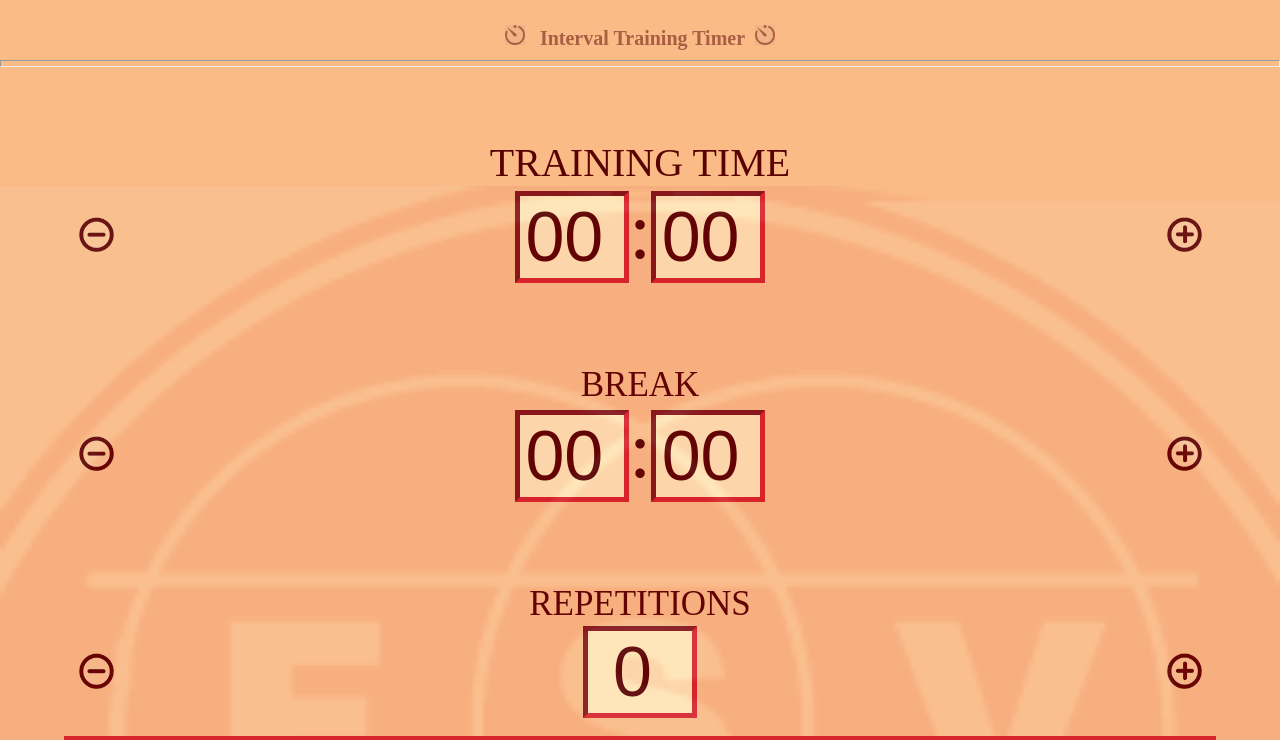
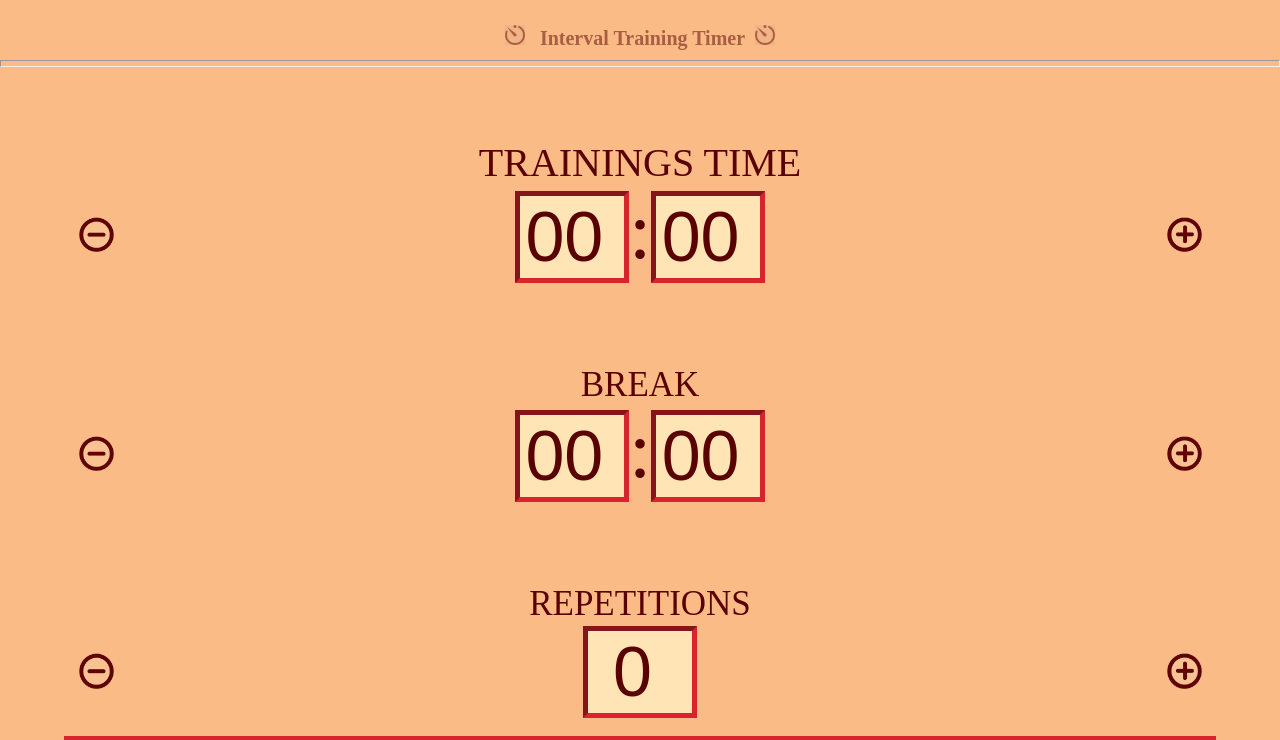
Before and after one commit to Filip-Zafran/Interval_Timer--Redux, a React (Create React App) app: page / in a window 1280 px wide. Shown: the top 740 px of the page. Built offline with nearby package versions, Linux system fonts and the light colour scheme.

Commit message:
add padStart on Settings Page, change background image so its behind the input field

```diff
--- a/src/pages/Settings.js
+++ b/src/pages/Settings.js
@@ -32,11 +32,17 @@ class Settings extends React.Component {
 
 
   setTrainingTimeMinutes(event) {
-    this.setState({ trainingTimeMinutes: parseInt(event.target.value) })
+    const trainingTimeMinutes = String(parseInt(event.target.value, 10)).padStart(2, '0');
+    // https://developer.mozilla.org/en-US/docs/Web/JavaScript/Reference/Global_Objects/String/padStart
+
+    this.setState({ trainingTimeMinutes });
+    // same as without when same name
+        // this.setState({ trainingTimeMinutes: trainingTimeMinutes });
   }
 
   setTrainingTimeSeconds(event) {
-    this.setState({ trainingTimeSeconds: parseInt(event.target.value) })
+    const trainingTimeSeconds = String(parseInt(event.target.value, 10)).padStart(2, '0');
+    this.setState({ trainingTimeSeconds });
   }
 
     setBreakTimeMinutes(event) {
@@ -53,7 +59,10 @@ class Settings extends React.Component {
  render () {
    return (
 
-    <div className="mainDiv" >
+     // BACKHROUND IMAGE CHANGE i vrati BACKGROUND IMAGE KAJ JE IZBRISAO
+
+
+      <div className="mainDiv" style={{ backgroundImage: Logo }} >
 
          <div id="header">
             <img
@@ -74,17 +83,8 @@ class Settings extends React.Component {
 
         <hr className="horzLine"/>
 
-      <label id="trainingTimeLabel" > TRAINING TIME
+      <label id="trainingTimeLabel" > TRAININGS TIME
        </label>
-
-    {/* // BACKGROUND PICTURE  */}
-          <img
-            className="logoImg"
-            src={Logo}
-            alt="berolina-stralau logo"
-        />
-
-
 
       <div className="timerCells">
 
@@ -96,9 +96,9 @@ class Settings extends React.Component {
 
 
         <div className="innerTimerCells">
-      <input type="number" className="inputCell" value={this.state.trainingTimeMinutes} onChange={this.setTrainingTimeMinutes} />
+      <input type="number" className="inputCell" maxLength="2" value={this.state.trainingTimeMinutes} onChange={this.setTrainingTimeMinutes} />
       <div className="semicolon">:</div>
-      <input type="number" className="inputCell" value={this.state.trainingTimeSeconds} onChange={this.setTrainingTimeSeconds} />
+      <input type="number" className="inputCell" maxLength="2" value={this.state.trainingTimeSeconds} onChange={this.setTrainingTimeSeconds} />
         </div>
 
         <img
--- a/src/pages/TimerScreen.js
+++ b/src/pages/TimerScreen.js
@@ -43,7 +43,7 @@ class TimerScreen extends React.Component {
 
 state = {
   minutes: 0,
-  seconds: 20,
+  seconds: 2,
   reps: 3
 }
 
```
Lines whose indentation alone changed are shown as unchanged.
